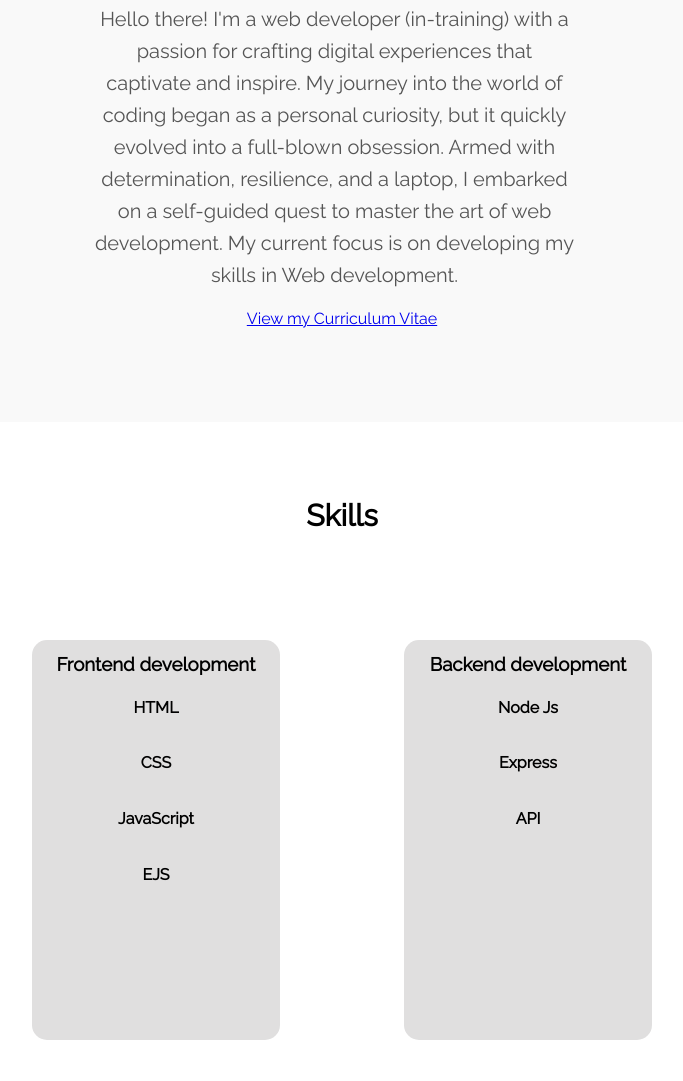
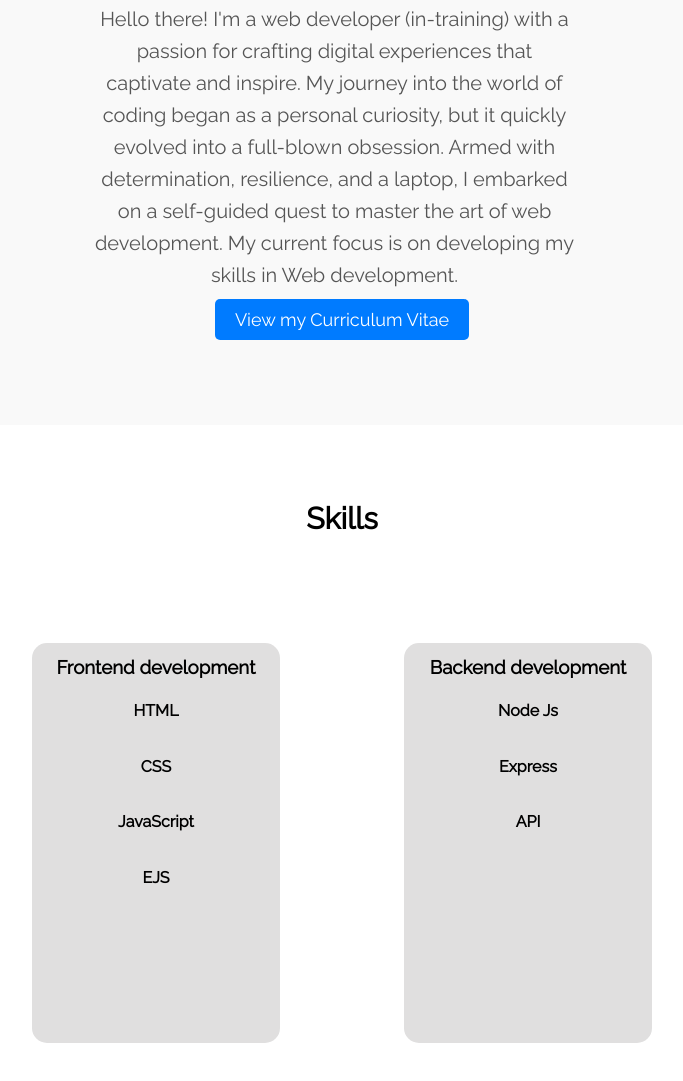
Before and after one commit to songezomazule/songezomazule.github.io, a plain HTML site: page index.html in a window 1280 px wide. Shown: the part 1207-2288 px from the top of the page, without its empty margins (298-981 px from the left). Drawn offline with Linux system fonts and the light colour scheme.

Commit message:
Updated styles.css

```diff
--- a/styles.css
+++ b/styles.css
@@ -126,6 +126,19 @@ main {
   text-align: center;
 }
 
+.cv {
+  font-size: large;
+  background-color: #007bff;
+  color: #fff;
+  padding: 10px 20px;
+  border-radius: 5px;
+  text-decoration: none;
+}
+
+.cv:hover {
+  background-color: #0056b3;
+}
+
 /* skills section styles */
 #skills {
   background-color: #fff;
@@ -164,6 +177,7 @@ main {
   padding-top: 10px;
 }
 
+
 /* Projects section styles */
 #projects {
   padding: 80px 0;
```
